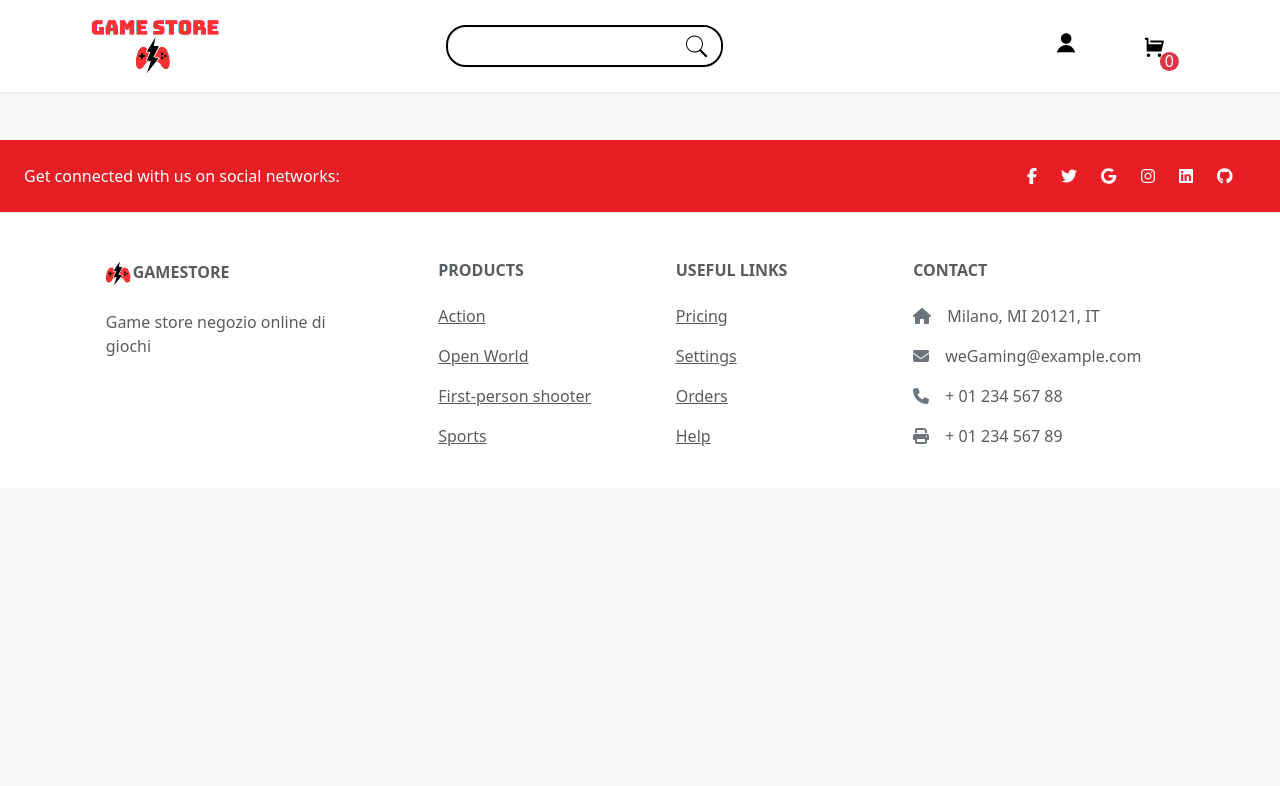
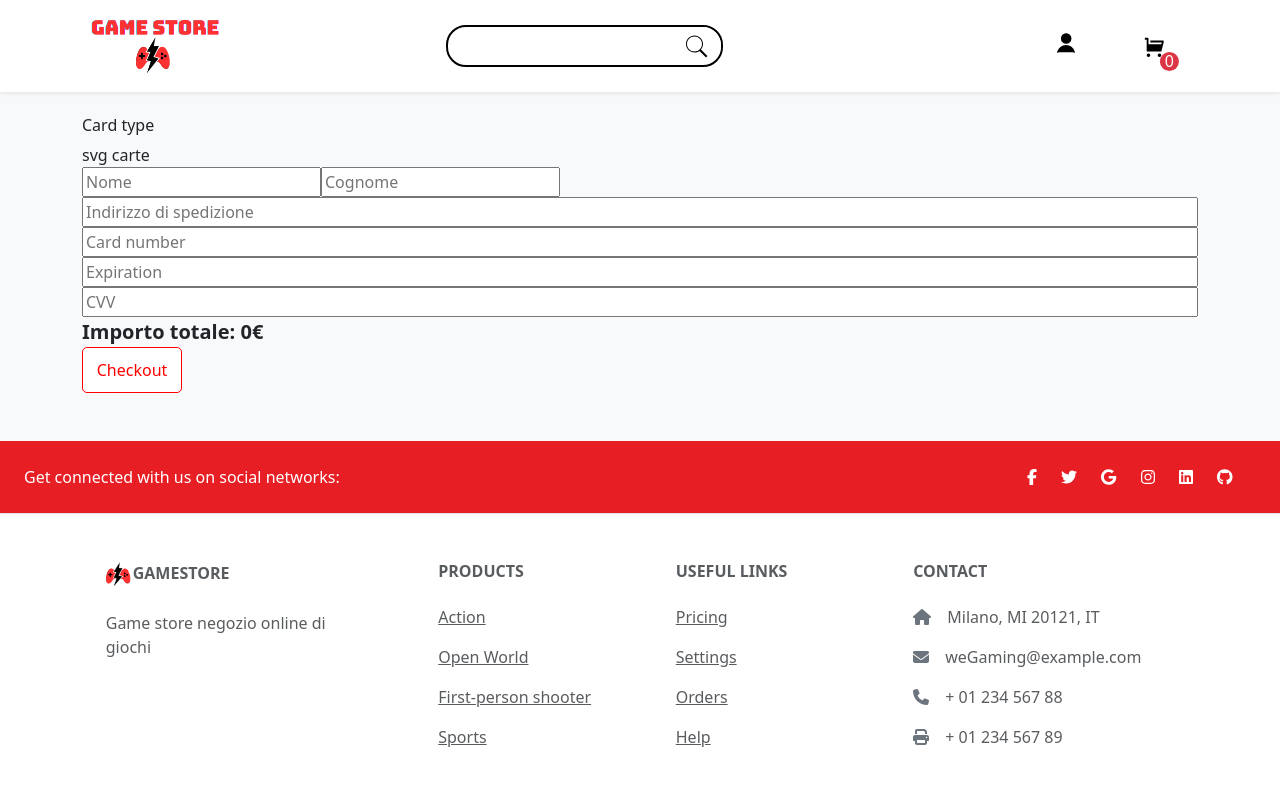
Before and after one commit to zeno9797/ecommerce-develhope, a React (Create React App) app in the folder my-app/: page /checkout in a window 1280 px wide. Shown: the top 786 px of the page. Built offline with nearby package versions, Linux system fonts and the light colour scheme.

Commit message:
aggiunto form di checkout

```diff
--- a/my-app/src/App.tsx
+++ b/my-app/src/App.tsx
@@ -6,9 +6,10 @@ import Store from "./pages/Store";
 import { Navbar } from "./components/Navbar";
 import { ShoppingCartProvider } from "./context/ShoppingCartContext";
 import Footer from "./components/Footer";
-import { Input } from "./components/Input";
+import CartForm from "./components/CartForm";
 import { Login } from "./pages/Login";
 import { Signup } from "./pages/Signup";
+
 
 function App() {
   const [searchString, setSearchString] = useState<string>("");
@@ -21,6 +22,7 @@ function App() {
         <Container className="mb-5">
           <Routes>
             <Route path="/" element={<Store searchString={searchString} />} />
+            <Route path="/checkout" element={<CartForm/>} />
             <Route
               path="/product/:n"
               element={
--- /dev/null
+++ b/my-app/src/components/CartForm.tsx
@@ -0,0 +1,47 @@
+import React from 'react'
+import { InputGroup, Form, Button } from 'react-bootstrap'
+import { useShoppingCart } from "../context/ShoppingCartContext";
+import storeItems from "../data/items.json";
+
+function CartForm() {
+    const { closeCart, cartItems } = useShoppingCart();
+
+    return (
+        <>
+            <div className='d-flex flex-column'>
+                <h6>Card type</h6>
+                svg carte
+                <div>
+                    <input type="text" placeholder='Nome' />
+                    <input type="text" placeholder='Cognome' />
+                </div>
+                <input type="text" placeholder='Indirizzo di spedizione' />
+                <input type="text" placeholder='Card number' />
+                <input type="text" placeholder='Expiration' />
+                <input type="text" placeholder='CVV' />
+
+                <div className="fw-bold fs-5">
+                    Importo totale:{" "}
+                    {cartItems.reduce((total, cartItem) => {
+                        const item = storeItems.find((i) => i.id === cartItem.id);
+                        return total + (item?.price || 0) * cartItem.quantity;
+                    }, 0)}
+                    €
+                </div>
+                <Button
+                    className="prd-btn"
+                    style={{
+                        borderRadius: 5,
+                        border: "1px solid red",
+                        width: "100px"
+                    }}>
+                    Checkout
+                </Button>
+            </div>
+
+        </>
+    );
+}
+
+
+export default CartForm
--- a/my-app/src/components/ShoppingCart.tsx
+++ b/my-app/src/components/ShoppingCart.tsx
@@ -2,13 +2,14 @@ import { Offcanvas, Stack, Button } from "react-bootstrap";
 import { useShoppingCart } from "../context/ShoppingCartContext";
 import { CartItem } from "./CartItem";
 import storeItems from "../data/items.json";
+import { Link } from "react-router-dom";
 
 type ShoppingCartProps = {
   isOpen: boolean;
 };
 
 export function ShoppingCart({ isOpen }: ShoppingCartProps) {
-  const { closeCart, cartItems } = useShoppingCart();
+  const { closeCart, cartItems, cartQuantity } = useShoppingCart();
 
   return (
     <Offcanvas show={isOpen} onHide={closeCart} placement="end">
@@ -21,16 +22,18 @@ export function ShoppingCart({ isOpen }: ShoppingCartProps) {
             <CartItem key={item.id} {...item} />
           ))}
           <br />
-          <div className="ms-auto fw-bold fs-5">
+          {cartQuantity === 0 ? (<> </>) : (<div className="ms-auto fw-bold fs-5">
             Importo totale:{" "}
             {cartItems.reduce((total, cartItem) => {
               const item = storeItems.find((i) => i.id === cartItem.id);
               return total + (item?.price || 0) * cartItem.quantity;
             }, 0)}
             €
-          </div>
+          </div>)}
+
         </Stack>
-        <Button
+        {cartQuantity === 0 ? (<h3>Il tuo carrello è vuoto</h3>) :
+        (<Link to="/checkout"><Button
           variant="danger"
           className="w-50 mt-5 order-btn"
           style={{
@@ -39,7 +42,8 @@ export function ShoppingCart({ isOpen }: ShoppingCartProps) {
           }}
         >
           Procedi all'ordine
-        </Button>
+        </Button> </Link>)}
+
       </Offcanvas.Body>
     </Offcanvas>
   );
```
